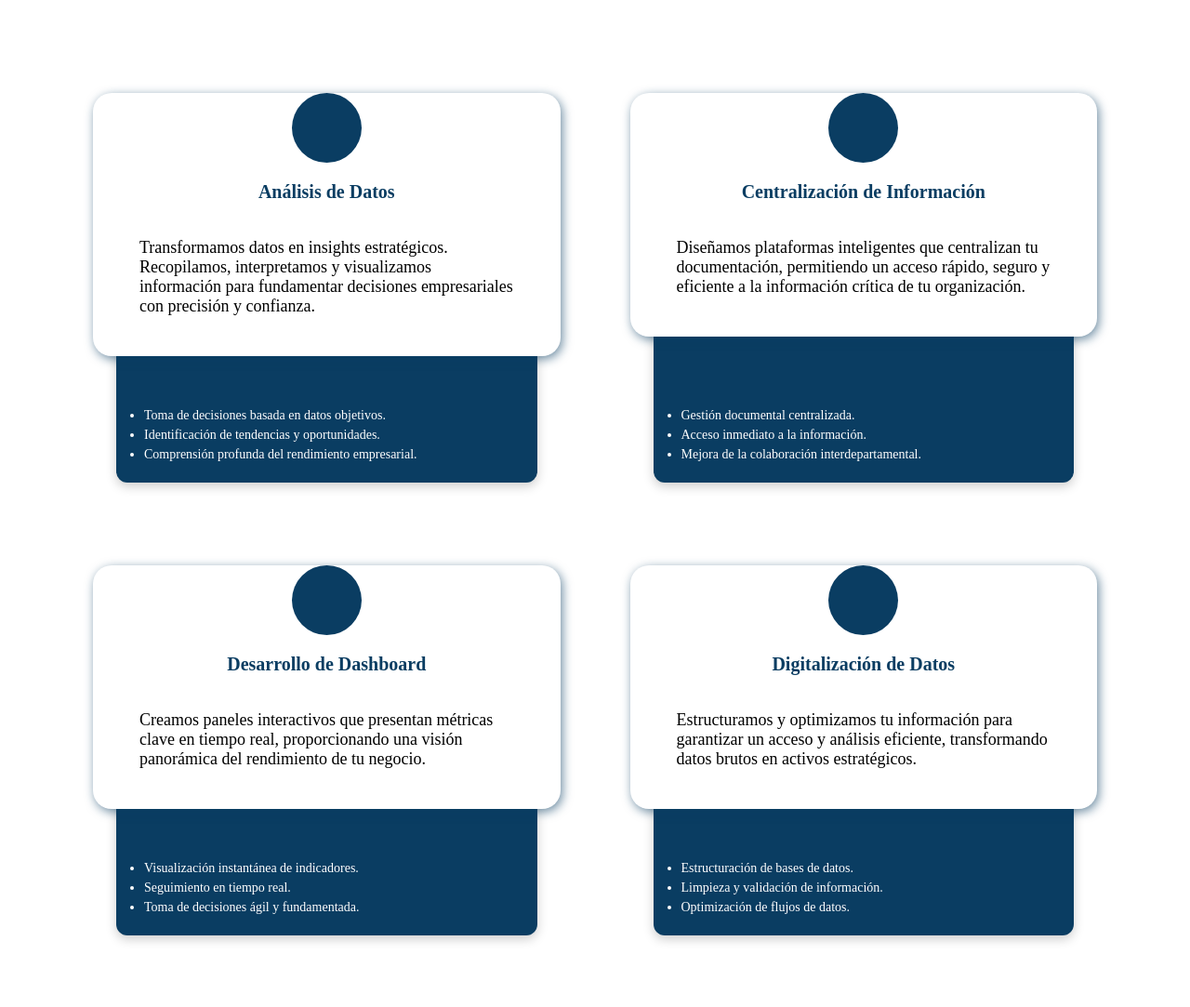
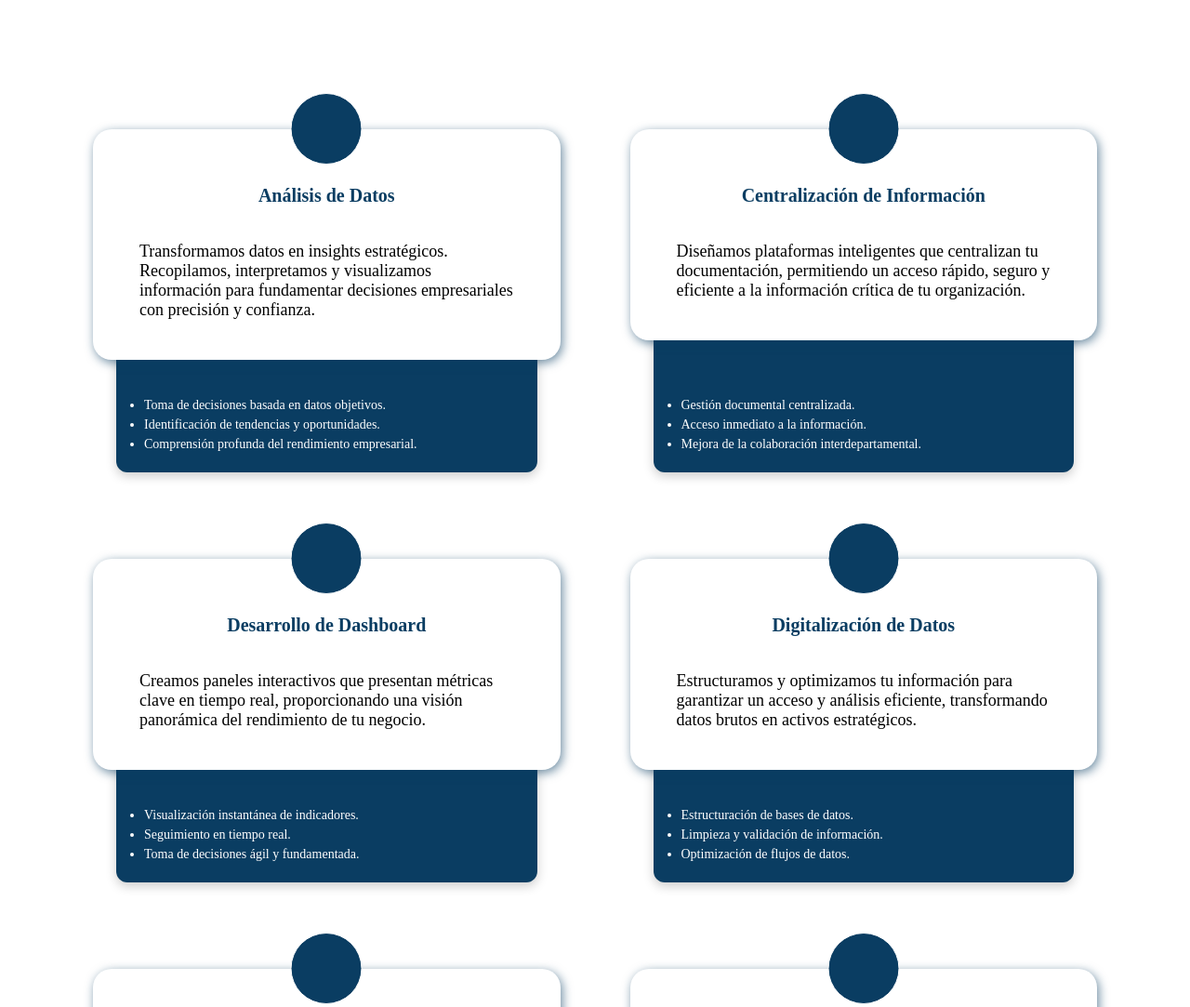
Before and after one commit to walter789dev/digital_advisors, an Astro site: page /services in a window 1280 px wide. Shown: the top 1083 px of the page at 93% size. Built offline with nearby package versions, Linux system fonts and the light colour scheme; Astro itself is replaced by a stand-in of ours.

Commit message:
vista desktop del services

```diff
--- a/src/pages/services.astro
+++ b/src/pages/services.astro
@@ -5,8 +5,9 @@ import Layout from "../layouts/Layout.astro";
 <Layout>
   <div class="servicesContainer">
     <div class="serviceCard">
+        <div class="serviceCard__icon"></div>
       <div class="serviceCard__top">
-        <div class="serviceCard__icon"></div>
+
         <h3 class="serviceCard__title">Análisis de Datos</h3>
         <p class="serviceCard__description">
           Recopilamos, interpretamos y visualizamos información para fundamentar
@@ -25,8 +26,8 @@ import Layout from "../layouts/Layout.astro";
       </ul>
     </div>
     <div class="serviceCard">
+        <div class="serviceCard__icon"></div>
       <div class="serviceCard__top">
-        <div class="serviceCard__icon"></div>
         <h3 class="serviceCard__title">Centralización de Información</h3>
         <p class="serviceCard__description">
           Diseñamos plataformas que centralizan tu documentación, permitiendo un
@@ -45,8 +46,9 @@ import Layout from "../layouts/Layout.astro";
       </ul>
     </div>
     <div class="serviceCard">
+        <div class="serviceCard__icon"></div>
       <div class="serviceCard__top">
-        <div class="serviceCard__icon"></div>
+
         <h3 class="serviceCard__title">Desarrollo de Dashboard</h3>
         <p class="serviceCard__description">
           Creamos paneles interactivos que presentan métricas en tiempo real.
@@ -65,8 +67,8 @@ import Layout from "../layouts/Layout.astro";
       </ul>
     </div>
     <div class="serviceCard">
+        <div class="serviceCard__icon"></div>
       <div class="serviceCard__top">
-        <div class="serviceCard__icon"></div>
         <h3 class="serviceCard__title">Digitalización de Datos</h3>
         <p class="serviceCard__description">
           Optimizamos tu información para garantizar un acceso y análisis
@@ -86,8 +88,8 @@ import Layout from "../layouts/Layout.astro";
       </ul>
     </div>
     <div class="serviceCard">
+        <div class="serviceCard__icon"></div>
       <div class="serviceCard__top">
-        <div class="serviceCard__icon"></div>
         <h3 class="serviceCard__title">Digitalización de Procesos</h3>
         <p class="serviceCard__description">
           Automatizamos tareas y optimizamos flujos de trabajo mediante
@@ -106,8 +108,8 @@ import Layout from "../layouts/Layout.astro";
       </ul>
     </div>
     <div class="serviceCard">
+        <div class="serviceCard__icon"></div>
       <div class="serviceCard__top">
-        <div class="serviceCard__icon"></div>
         <h3 class="serviceCard__title">Marketing Digital</h3>
         <p class="serviceCard__description">
           Creamos estrategias digitales para potenciar tu presencia online,
@@ -125,8 +127,8 @@ import Layout from "../layouts/Layout.astro";
       </ul>
     </div>
     <div class="serviceCard serviceCard-last">
+        <div class="serviceCard__icon"></div>
       <div class="serviceCard__top">
-        <div class="serviceCard__icon"></div>
         <h3 class="serviceCard__title">
           Asesoramiento Growth y Mejora Continua
         </h3>
@@ -160,6 +162,9 @@ import Layout from "../layouts/Layout.astro";
 
   .serviceCard {
     grid-column: span 2;
+    display: flex;
+    flex-direction: column;
+    align-items: center;
   }
 
   .serviceCard__top {
@@ -176,6 +181,7 @@ import Layout from "../layouts/Layout.astro";
     width: 75px;
     height: 75px;
     border-radius: 50%;
+    border: 1px solid white;
   }
 
   .serviceCard__title {
@@ -208,16 +214,25 @@ import Layout from "../layouts/Layout.astro";
     .servicesContainer {
       padding: 100px;
       gap: 70px;
+
+    }
+
+    .serviceCard__icon{
+        position: absolute;
+        top: 0;
+        left: 50%;
+        transform: translateX(-50%);
+        z-index: 3;
     }
 
     .serviceCard {
       max-width: 510px;
-      padding-bottom: 150px;
+      padding-top: 39px;
       position: relative;
     }
 
     .serviceCard__top {
-      padding: 0 20px 25px;
+      padding: 40px 20px 25px;
       border-radius: 20px;
       box-shadow: 2px 3px 11px rgba(10, 61, 98, 0.6);
       position: relative;
@@ -233,14 +248,18 @@ import Layout from "../layouts/Layout.astro";
       font-size: 16px;
     }
   }
-  @media (min-width: 1024px) {
+  @media (min-width: 1030px) {
     .servicesContainer {
       padding: 100px;
       gap: 75px;
+      row-gap: 40px;
     }
 
+    .serviceCard{
+        padding-bottom: 135px;
+    }
     .serviceCard__top {
-      padding: 0 50px 25px;
+      padding: 40px 50px 25px;
     }
 
     .serviceCard__title {
```
